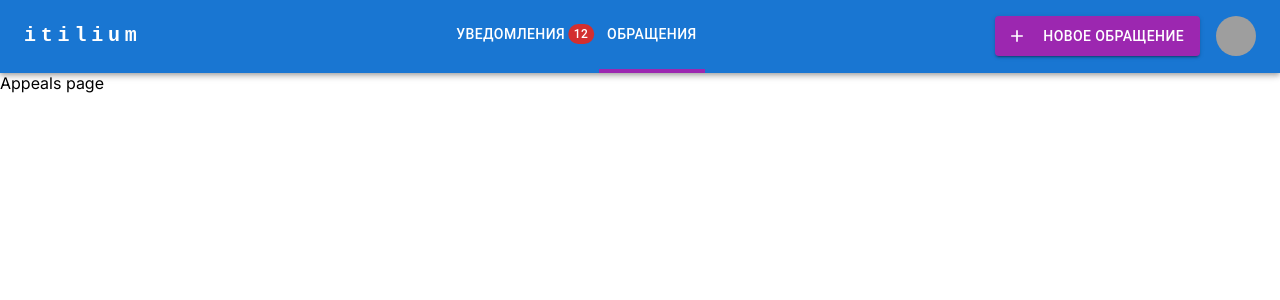
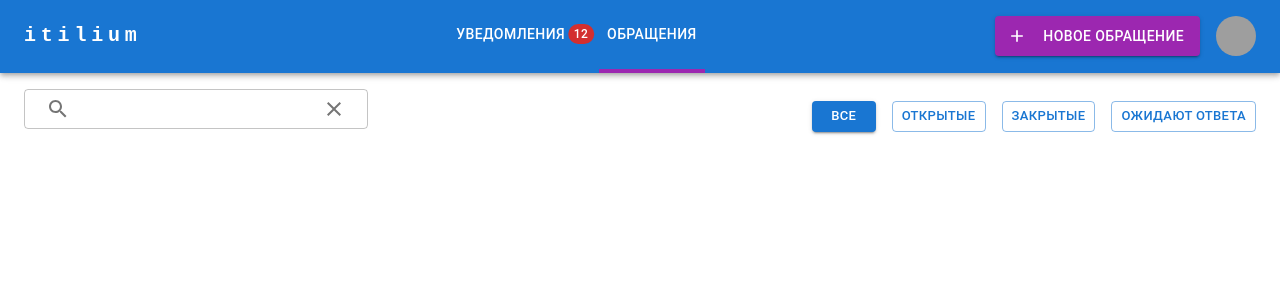
Before and after one commit to Vladinero/desnol-test-task, a Next.js app: page /appeals in a window 1280 px wide. Shown: the top 300 px of the page. Built offline with nearby package versions, Linux system fonts and the light colour scheme; grey boxes are pictures that could not be loaded.

Commit message:
Added AppealFilter component

```diff
--- a/src/app/appeals/page.tsx
+++ b/src/app/appeals/page.tsx
@@ -1,10 +1,16 @@
+
+'use client';
 import Header from "@/components/Header/Header";
+import Container from "@mui/material/Container";
+import {AppealFilter} from "@/components/AppealsFilter/AppealsFilter";
 
 export default function Appeals() {
     return (
     <>
       <Header isAuth={true}/>
-       Appeals page
+       <Container maxWidth="xl" sx={{pt: 2}}>
+         <AppealFilter />
+       </Container>
     </>
     )
 }
--- /dev/null
+++ b/src/components/AppealsFilter/AppealsFilter.tsx
@@ -0,0 +1,82 @@
+import {type ChangeEvent, useState} from "react";
+
+import {InputAdornment, TextField} from "@mui/material";
+import IconButton from "@mui/material/IconButton";
+import {Stack} from "@mui/system";
+import CloseOutlinedIcon from '@mui/icons-material/CloseOutlined';
+import SearchOutlinedIcon from '@mui/icons-material/SearchOutlined';
+import Button from "@mui/material/Button";
+
+export const AppealFilter = () => {
+  const filters = ['Все', 'Открытые', 'Закрытые', 'Ожидают ответа'];
+  const [search, setSearch] = useState<string>('');
+  const [activeFilter, setActiveFilter] = useState<string>('Все');
+
+  const handleSearch = (e: ChangeEvent<HTMLInputElement>) => {
+    const {value} = e.target;
+    setSearch(value);
+  }
+  const handleReset = () => {
+    setSearch('');
+  }
+
+  const onSubmit = (e: ChangeEvent<HTMLFormElement>) => {
+    e.preventDefault();
+    console.log(search);
+  }
+  const handleFilter = (title: string) => {
+    setActiveFilter(title)
+  }
+
+  return (
+    <Stack
+      direction="row"
+      sx={{
+        display: 'flex',
+        alignItems: 'center',
+        justifyContent: 'space-between',
+        flexDirection: {xs: 'column', md: 'row'},
+    }}>
+    <form onSubmit={onSubmit}>
+      <TextField
+        type="search"
+        name="search"
+        size="small"
+        required
+        value={search}
+        onChange={handleSearch}
+        autoComplete="one-time-code"
+        sx={{borderRadius: '50%', mb: 2, width: '100%'}}
+        InputProps={{
+          startAdornment: <InputAdornment position="start">
+            <IconButton
+              type="submit"
+            >
+              <SearchOutlinedIcon/>
+            </IconButton>
+          </InputAdornment>,
+          endAdornment: <InputAdornment position="end">
+            <IconButton
+              onClick={handleReset}
+            >
+              <CloseOutlinedIcon/>
+            </IconButton></InputAdornment>,
+        }}
+      />
+    </form>
+    <Stack direction="row" gap={2} sx={{display: 'flex', flexWrap: 'wrap'}}>
+      {filters.map(f => {
+        return (
+          <Button
+            key={f}
+            variant={activeFilter === f ? 'contained' : 'outlined'}
+            size="small"
+            onClick={() => handleFilter(f)}
+          >
+            {f}
+          </Button>
+        )
+      })}
+    </Stack>
+  </Stack>)
+}
```
Also changed, not shown: src/data/index.ts (added, +124 -0 lines), src/models/dataModel.ts (added, +15 -0 lines).
